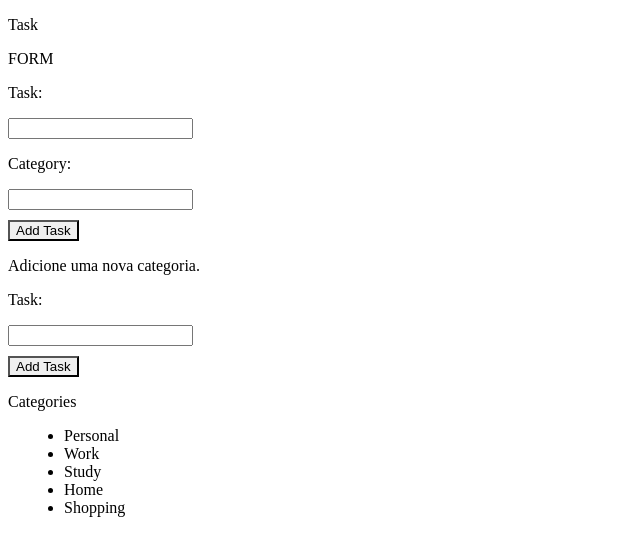
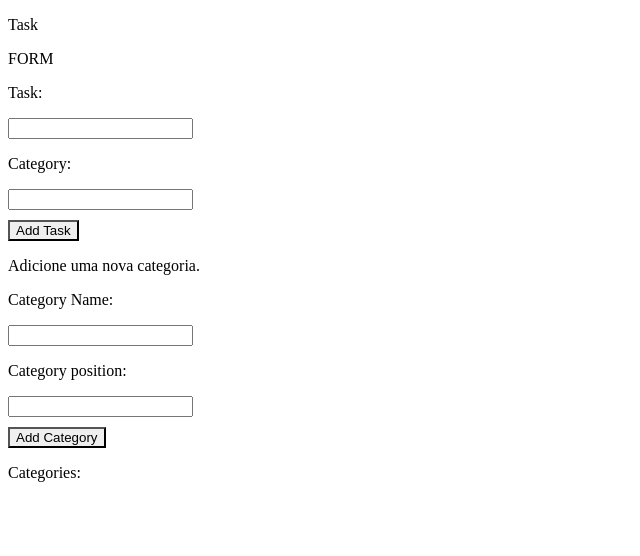
Before and after one commit to Liriali4/To_Do_List, a React (Create React App) app: page / in a window 1280 px wide. Shown: the top 556 px of the page, without its empty margins (0-640 px from the left). Built offline with nearby package versions, Linux system fonts and the light colour scheme.

Commit message:
adicionada funções do local storage

```diff
--- /dev/null
+++ b/src/DataBase/LocalStorageDao.tsx
@@ -0,0 +1,31 @@
+const storage = window.localStorage;
+
+export enum StorageEnum {
+	Task = 'tarefas',
+	Category = 'categorias',
+}
+
+export function saveData(key: string, data: any) {
+	storage.setItem(key, JSON.stringify(data));
+}
+
+export function getData(key: string) {
+	const data = storage.getItem(key);
+	if (data !== null) {
+		if (data !== 'undefined') {
+			//if (data.length > 2) {
+			return JSON.parse(data);
+			//}
+		}
+	}
+
+	return null;
+}
+
+export function deleteData(key: string) {
+	storage.removeItem(key);
+}
+
+export function deleteAll() {
+	storage.clear()
+}
--- a/src/Screen/Task.tsx
+++ b/src/Screen/Task.tsx
@@ -1,6 +1,6 @@
 import { Box, Text } from "@chakra-ui/react";
 import React from "react";
-import Form from "../modules/Form/Form";
+import Form from "../modules/Form/FormOfTasks";
 import TaskList from "../modules/List/taskList";
 import AddCategory from "../modules/Category/AddCategory";
 import CategoryOfTask from "../modules/Category/ListCategoryTask";
--- a/src/State/index.tsx
+++ b/src/State/index.tsx
@@ -5,6 +5,11 @@ type Task = {
   name: string;
   completed: boolean;
   category: string;
+};
+
+type Category = {
+  name: string;
+  position: string;
 };
 
 type TaskStore = {
@@ -15,15 +20,15 @@ type TaskStore = {
 };
 
 type CategoryStore = {
-  categories: string[];
-  addCategory: (category: string) => void;
+  categories: Category[];
+  addCategory: (category: Category) => void;
 };
 
 export const useTaskStore = create<TaskStore>((set) => ({
   tasks: [],
   addTask: (task) =>
     set((state) => ({
-      tasks: [...state.tasks, task], // Use a tarefa passada como argumento
+      tasks: [...state.tasks, task],
     })),
   markTaskCompleted: (taskId) =>
     set((state) => ({
@@ -34,5 +39,8 @@ export const useTaskStore = create<TaskStore>((set) => ({
 
 export const useCategoryStore = create<CategoryStore>((set) => ({
   categories: [],
-  addCategory: (category) => set((state) => ({ categories: [...state.categories, category] })),
+  addCategory: (category) =>
+    set((state) => ({
+      categories: [...state.categories, category],
+    })),
 }));
--- a/src/modules/Category/AddCategory.tsx
+++ b/src/modules/Category/AddCategory.tsx
@@ -1,38 +1,56 @@
+// No arquivo AddCategory.tsx
 import React, { useState } from "react";
 import { Text } from "@chakra-ui/react";
 import TaskInput from "../Form/Components/TaskInput";
 import TaskButton from "../Form/Components/TaskButton";
 import { useCategoryStore } from "../../State";
+import { StorageEnum, getData, saveData } from "../../DataBase/LocalStorageDao";
 
+type Category = {
+    name: string;
+    position: string;
+};
 
 export default function AddCategory(): JSX.Element {
 
-    const [newCategory, setNewCategory] = useState('');
+    const [newCategory, setNewCategory] = useState<Category>({ name: '', position: '' });
     const addCategory = useCategoryStore((state) => state.addCategory);
 
     const handleSubmit = (e: any) => {
         e.preventDefault();
-        if (newCategory.trim() !== '') {
+        if (newCategory.name.trim() !== '' && newCategory.position.trim() !== '') {
             addCategory(newCategory);
-            setNewCategory('');
+            const existingCategories = getData(StorageEnum.Category) || [];
+            const updatedCategories = [...existingCategories, newCategory];
+            saveData(StorageEnum.Category, updatedCategories);
+            setNewCategory({ name: '', position: '' });
         }
     };
 
-    const handleTaskChange = (value: string) => {
-        setNewCategory(value);
+    const handleCategoryNameChange = (value: string) => {
+        setNewCategory((prevCategory) => ({ ...prevCategory, name: value }));
+    };
+    const handleCategoryPositionChange = (value: string) => {
+        setNewCategory((prevCategory) => ({ ...prevCategory, position: value }));
     };
 
     return (
         <>
             <Text>Adicione uma nova categoria.</Text>
             <TaskInput
-                label="Task:"
+                label="Category Name:"
                 style={{ marginBottom: "10px" }}
-                onChange={handleTaskChange}
-                value={newCategory}
+                onChange={handleCategoryNameChange}
+                value={newCategory.name}
+            />
+            <TaskInput
+                label="Category position:"
+                style={{ marginBottom: "10px" }}
+                onChange={handleCategoryPositionChange}
+                value={newCategory.position}
             />
             <TaskButton
-                label="Add Task"
+                label="Add Category"
                 onClick={handleSubmit}
             />
         </>
--- a/src/modules/Category/ListCategoryTask.tsx
+++ b/src/modules/Category/ListCategoryTask.tsx
@@ -1,22 +1,17 @@
 import React from "react";
 import { Text, Box, UnorderedList, ListItem } from "@chakra-ui/react";
+import { StorageEnum, getData } from "../../DataBase/LocalStorageDao";
 
 export default function CategoryOfTask(): JSX.Element {
-    const categories = [
-        "Personal",
-        "Work",
-        "Study",
-        "Home",
-        "Shopping",
-        // ... outras categorias
-    ]
+
+    const categories = getData(StorageEnum.Category) || [];
 
     return (
         <Box>
-            <Text>Categories</Text>
+            <Text>Categories:</Text>
             <UnorderedList>
-                {categories.map((category, index) => (
-                    <ListItem key={index}>{category}</ListItem>
+                {categories.map((category: any, index: any) => (
+                    <ListItem key={index}>{category.name}</ListItem>
                 ))}
             </UnorderedList>
         </Box>
--- a/src/modules/Form/Form.tsx
+++ b/src/modules/Form/FormOfTasks.tsx
@@ -3,6 +3,7 @@ import { Text } from "@chakra-ui/react";
 import TaskInput from "./Components/TaskInput";
 import TaskButton from "./Components/TaskButton";
 import { useTaskStore } from "../../State";
+import { StorageEnum, getData, saveData } from "../../DataBase/LocalStorageDao";
 
 type Task = {
     id: number;
@@ -11,27 +12,31 @@ type Task = {
     completed: boolean;
 };
 
-export default function Form(): JSX.Element {
-    const [newTask, setNewTask] = useState({ taskText: '', category: '' });
+export default function FormOfTasks(): JSX.Element {
+    const [newTask, setNewTask] = useState({ task: '', category: '' });
     const addTask = useTaskStore((state) => state.addTask);
 
     const handleSubmit = (e: any) => {
         e.preventDefault();
-        if (newTask.taskText.trim() !== '' && newTask.category.trim() !== '') {
+        if (newTask.task.trim() !== '' && newTask.category.trim() !== '') {
             const taskToAdd: Task = {
                 id: Date.now(),
-                name: newTask.taskText,
+                name: newTask.task,
                 category: newTask.category,
                 completed: false,
             };
             addTask(taskToAdd);
-            setNewTask({ taskText: '', category: '' });
+
+            const existingTasks = getData(StorageEnum.Task) || [];
+            const updatedTasks = [...existingTasks, taskToAdd];
+            saveData(StorageEnum.Task, updatedTasks);
             console.log("New Task Object:", taskToAdd);
+            setNewTask({ task: '', category: '' });
         }
     };
 
-    const handleTaskTextChange = (value: string) => {
-        setNewTask((prevTask) => ({ ...prevTask, taskText: value }));
+    const handleTaskChange = (value: string) => {
+        setNewTask((prevTask) => ({ ...prevTask, task: value }));
     };
 
     const handleCategoryChange = (value: string) => {
@@ -44,8 +49,8 @@ export default function Form(): JSX.Element {
             <TaskInput
                 label="Task:"
                 style={{ marginBottom: "10px" }}
-                onChange={handleTaskTextChange}
-                value={newTask.taskText}
+                onChange={handleTaskChange}
+                value={newTask.task}
             />
             <TaskInput
                 label="Category:"
--- a/src/modules/List/taskList.tsx
+++ b/src/modules/List/taskList.tsx
@@ -1,14 +1,14 @@
 // TaskList.js
 import React from 'react';
-import { ListItem, UnorderedList,} from '@chakra-ui/react'
-import { useTaskStore } from '../../State';
+import { ListItem, UnorderedList, } from '@chakra-ui/react'
+import { StorageEnum, getData } from '../../DataBase/LocalStorageDao';
 
 export default function TaskList() {
-  const tasks = useTaskStore((state) => state.tasks);
+    const Tasks = getData(StorageEnum.Task) || [];
 
     return (
         <UnorderedList>
-      {tasks.map((task, index) => (
+            {Tasks.map((task: any, index: any) => (
                 <ListItem key={index}>{task.name}</ListItem>
             ))}
         </UnorderedList>
```
Lines whose indentation alone changed are shown as unchanged.
